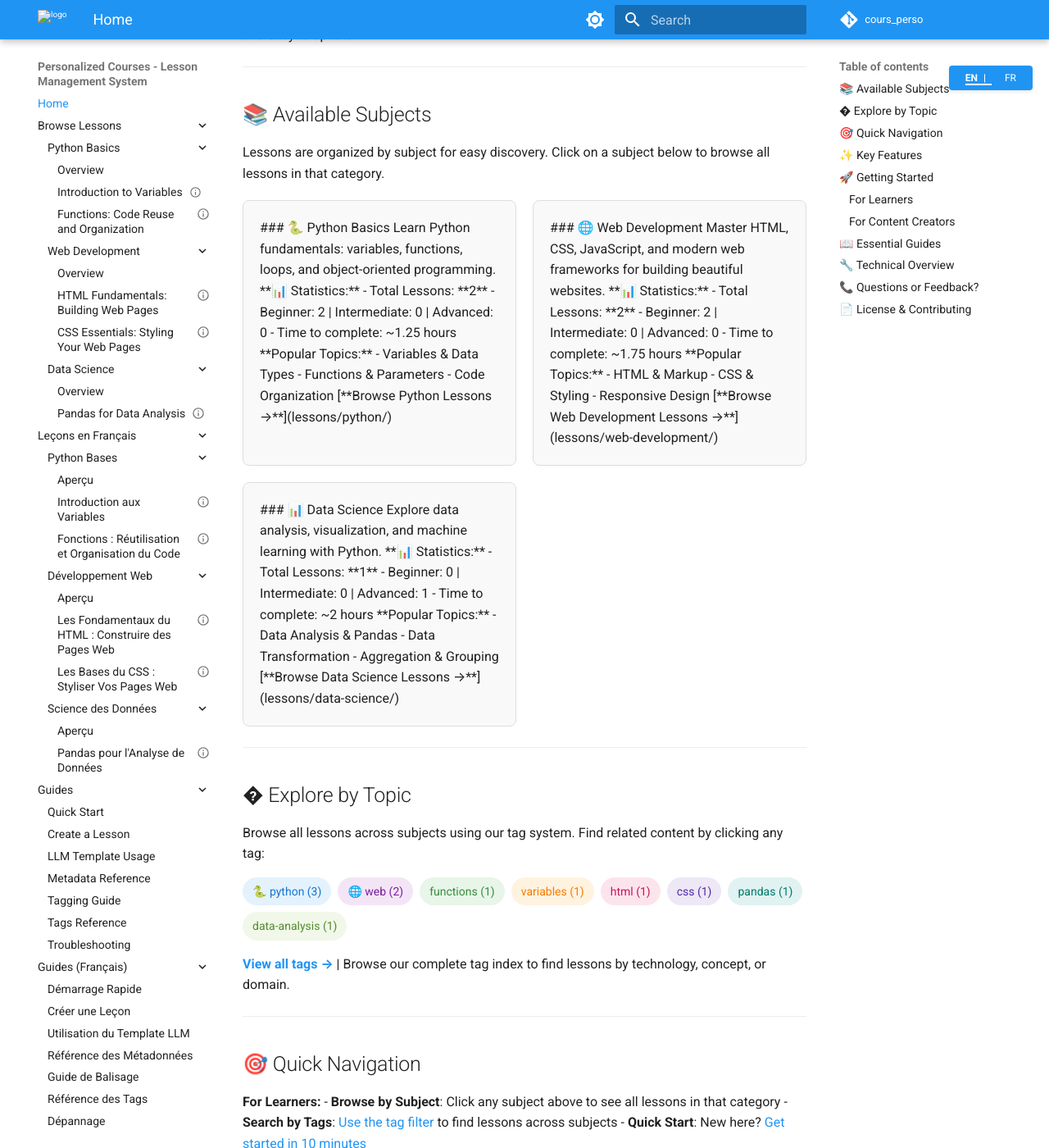
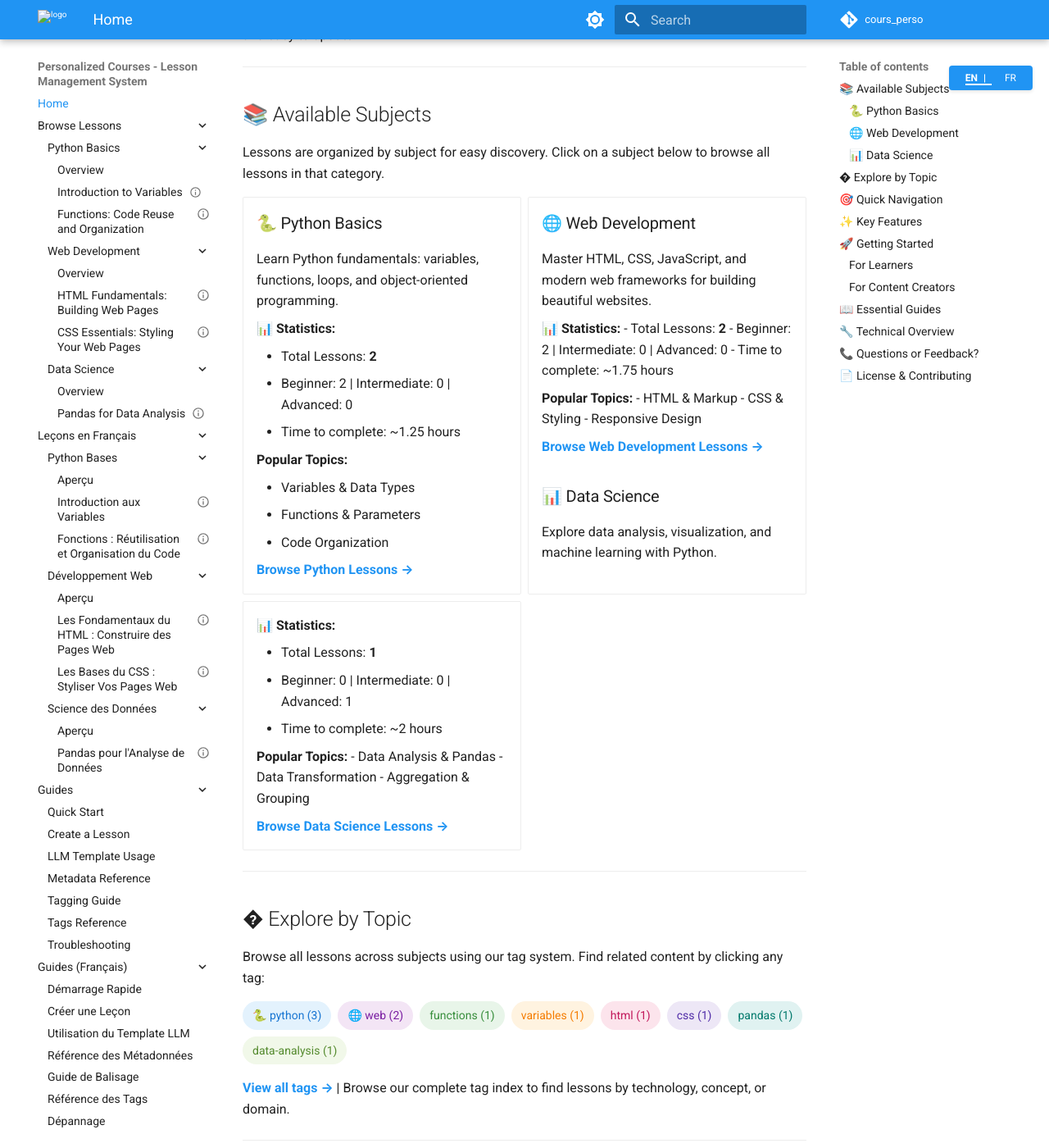
Before and after one commit to nbourre/cours_perso, an MkDocs documentation site: the page built from docs/index.md, in a window 1280 px wide and 1400 px high, scrolled down 242 px. Shown: the whole window at 82% size. Built offline with MkDocs 1.6.1 and Material for MkDocs 9.7.7, drawn with Linux system fonts in a browser that asks for light colours; comment, search, counter and statistics services are not loaded.

Commit message:
Fixed some cards

```diff
--- a/docs/index.md
+++ b/docs/index.md
@@ -8,73 +8,65 @@ Welcome to the personalized course repository! This is your go-to place for disc
 
 Lessons are organized by subject for easy discovery. Click on a subject below to browse all lessons in that category.
 
-<div style="display: grid; grid-template-columns: repeat(auto-fit, minmax(300px, 1fr)); gap: 20px; margin: 20px 0;">
+<div class="grid cards" markdown>
 
-<div style="border: 1px solid #ddd; border-radius: 8px; padding: 20px; background-color: #f9f9f9;">
+- ### 🐍 Python Basics
 
-### 🐍 Python Basics
+    Learn Python fundamentals: variables, functions, loops, and object-oriented programming.
 
-Learn Python fundamentals: variables, functions, loops, and object-oriented programming.
+    **📊 Statistics:**
 
-**📊 Statistics:**
-- Total Lessons: **2**
-- Beginner: 2 | Intermediate: 0 | Advanced: 0
-- Time to complete: ~1.25 hours
+    - Total Lessons: **2**
+    - Beginner: 2 | Intermediate: 0 | Advanced: 0
+    - Time to complete: ~1.25 hours
 
-**Popular Topics:**
-- Variables & Data Types
-- Functions & Parameters
-- Code Organization
+    **Popular Topics:**
 
-[**Browse Python Lessons →**](lessons/python/)
+    - Variables & Data Types
+    - Functions & Parameters
+    - Code Organization
 
-</div>
+    [**Browse Python Lessons →**](lessons/python/)
 
-<div style="border: 1px solid #ddd; border-radius: 8px; padding: 20px; background-color: #f9f9f9;">
 
-### 🌐 Web Development
+- ### 🌐 Web Development
 
-Master HTML, CSS, JavaScript, and modern web frameworks for building beautiful websites.
+    Master HTML, CSS, JavaScript, and modern web frameworks for building beautiful websites.
 
-**📊 Statistics:**
-- Total Lessons: **2**
-- Beginner: 2 | Intermediate: 0 | Advanced: 0
-- Time to complete: ~1.75 hours
+    **📊 Statistics:**
+    - Total Lessons: **2**
+    - Beginner: 2 | Intermediate: 0 | Advanced: 0
+    - Time to complete: ~1.75 hours
 
-**Popular Topics:**
-- HTML & Markup
-- CSS & Styling
-- Responsive Design
+    **Popular Topics:**
+    - HTML & Markup
+    - CSS & Styling
+    - Responsive Design
 
-[**Browse Web Development Lessons →**](lessons/web-development/)
+    [**Browse Web Development Lessons →**](lessons/web-development/)
 
-</div>
+    ### 📊 Data Science
 
-<div style="border: 1px solid #ddd; border-radius: 8px; padding: 20px; background-color: #f9f9f9;">
+    Explore data analysis, visualization, and machine learning with Python.
 
-### 📊 Data Science
+- **📊 Statistics:**
 
-Explore data analysis, visualization, and machine learning with Python.
+    - Total Lessons: **1**
+    - Beginner: 0 | Intermediate: 0 | Advanced: 1
+    - Time to complete: ~2 hours
 
-**📊 Statistics:**
-- Total Lessons: **1**
-- Beginner: 0 | Intermediate: 0 | Advanced: 1
-- Time to complete: ~2 hours
+    **Popular Topics:**
+    - Data Analysis & Pandas
+    - Data Transformation
+    - Aggregation & Grouping
 
-**Popular Topics:**
-- Data Analysis & Pandas
-- Data Transformation
-- Aggregation & Grouping
-
-[**Browse Data Science Lessons →**](lessons/data-science/)
-
-</div>
+    [**Browse Data Science Lessons →**](lessons/data-science/)
 
 </div>
 
 ---
 
-## �️ Explore by Topic
+## � Explore by Topic
 
 Browse all lessons across subjects using our tag system. Find related content by clicking any tag:
 
```
Also changed, not shown: docs/index-fr.md (+34 -41 lines).
